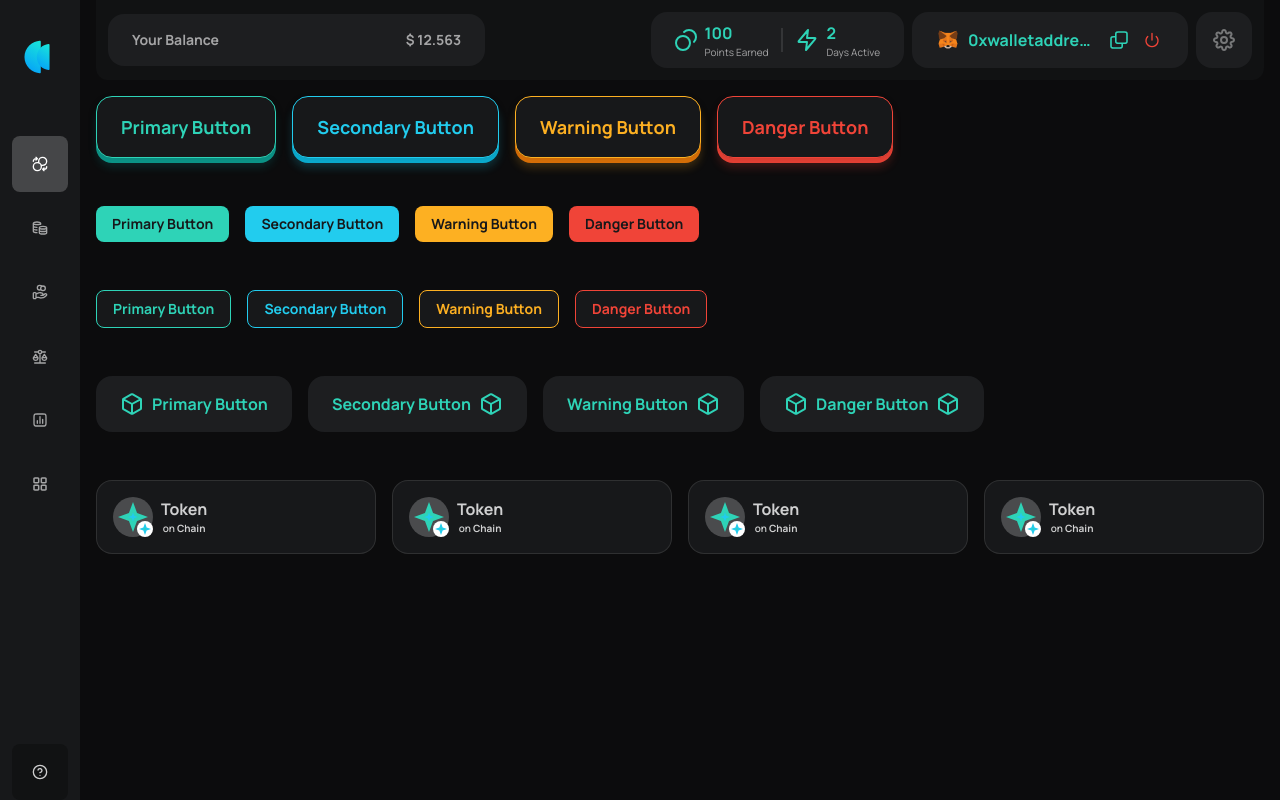
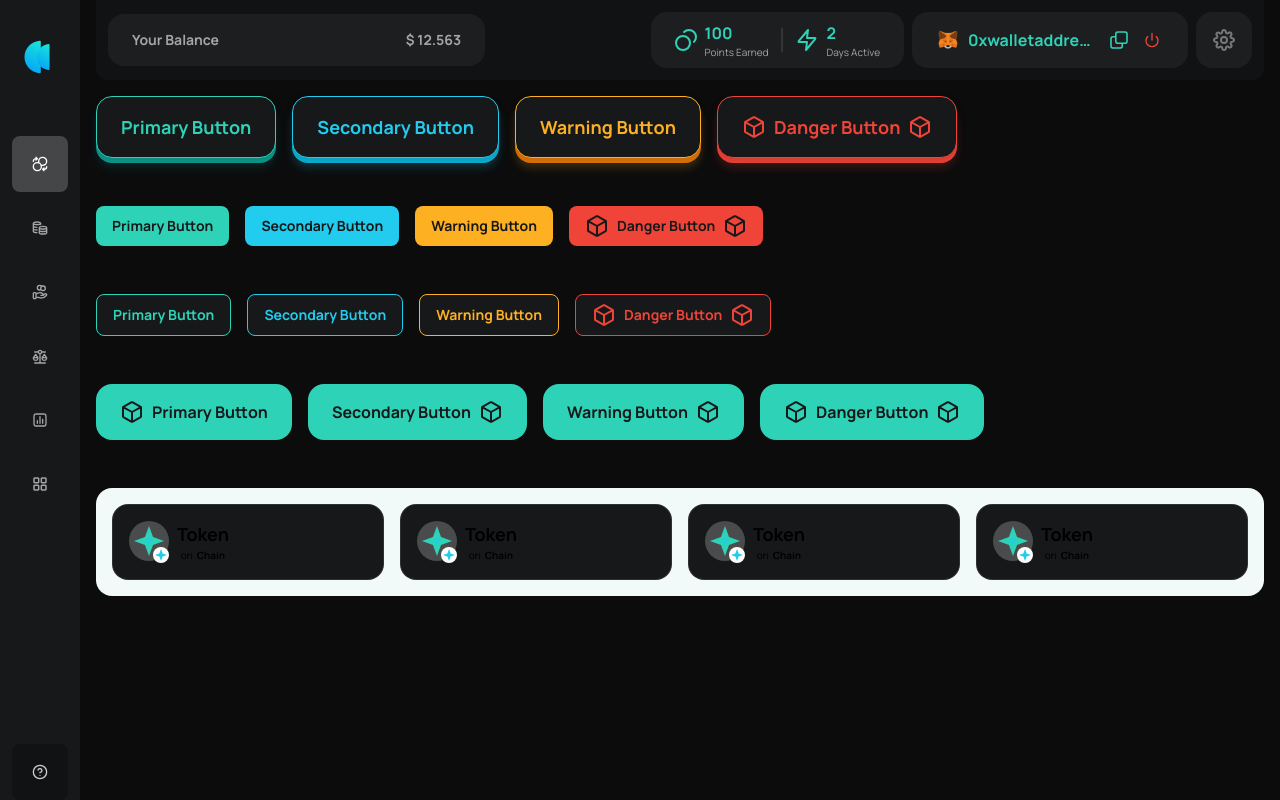
Before and after one commit to Drago-Spidey/kana-labs, a Next.js app: page /kana-labs/Page/TestComponents in a window 1280 px wide. Built offline with nearby package versions, Linux system fonts and the light colour scheme.

Commit message:
light theme added

```diff
--- a/src/app/Page/TestComponents/page.tsx
+++ b/src/app/Page/TestComponents/page.tsx
@@ -18,27 +18,27 @@ const TestComponents: React.FC = () => {
         <KanaButton label={"Primary Button"} type="primary" onClick={() => { }} />
         <KanaButton label={"Secondary Button"} type="secondary" onClick={() => { }} />
         <KanaButton label={"Warning Button"} type="warning" onClick={() => { }} />
-        <KanaButton label={"Danger Button"} type="danger" onClick={() => { }} />
+        <KanaButton label={"Danger Button"} type="danger" leftIcon={< ContainerImg />} rightIcon={< ContainerImg />}  onClick={() => { }} />
       </div>
       <div className="flex flex-row w-full gap-4 ">
         <KanaFillButton label={"Primary Button"} type="primary" onClick={() => { }} />
         <KanaFillButton label={"Secondary Button"} type="secondary" onClick={() => { }} />
         <KanaFillButton label={"Warning Button"} type="warning" onClick={() => { }} />
-        <KanaFillButton label={"Danger Button"} type="danger" onClick={() => { }} />
+        <KanaFillButton label={"Danger Button"} type="danger" leftIcon={< ContainerImg />} rightIcon={< ContainerImg />}  onClick={() => { }} />
       </div>
       <div className="flex flex-row w-full gap-4 ">
         <KanaOutlineButton label={"Primary Button"} type="primary" onClick={() => { }} />
         <KanaOutlineButton label={"Secondary Button"} type="secondary" onClick={() => { }} />
         <KanaOutlineButton label={"Warning Button"} type="warning" onClick={() => { }} />
-        <KanaOutlineButton label={"Danger Button"} type="danger" onClick={() => { }} />
+        <KanaOutlineButton label={"Danger Button"} type="danger" leftIcon={< ContainerImg />} rightIcon={< ContainerImg />}  onClick={() => { }} />
       </div>
       <div className="flex flex-row w-full gap-4 ">
-        <KanaHeaderButton label={"Primary Button"} type="default" size="large" leftIcon={<ContainerImg />} onClick={() => { }} />
-        <KanaHeaderButton label={"Secondary Button"} type="default" size="large" rightIcon={< ContainerImg />} onClick={() => { }} />
-        <KanaHeaderButton label={"Warning Button"} type="default" size="large" rightIcon={< ContainerImg />} onClick={() => { }} />
-        <KanaHeaderButton label={"Danger Button"} type="default" size="large" leftIcon={< ContainerImg />} rightIcon={< ContainerImg />} onClick={() => { }} />
+        <KanaHeaderButton label={"Primary Button"} type="primary" size="large" leftIcon={<ContainerImg />} onClick={() => { }} />
+        <KanaHeaderButton label={"Secondary Button"} type="primary" size="large" rightIcon={< ContainerImg />} onClick={() => { }} />
+        <KanaHeaderButton label={"Warning Button"} type="primary" size="large" rightIcon={< ContainerImg />} onClick={() => { }} />
+        <KanaHeaderButton label={"Danger Button"} type="primary" size="large" leftIcon={< ContainerImg />} rightIcon={< ContainerImg />} onClick={() => { }} />
       </div>
-      <div className="flex flex-row w-full gap-4 ">
+      <div className="flex flex-row w-full gap-4 p-4 mb-16 rounded-2xl  bg-[#F2F9F9]">
       <OnChainToken onChainImage={<DefaultImg/>} baseChainImage={<DefaultSmall/>} onChainName={"Token"} baseChainName={"Chain"} ></OnChainToken>
       <OnChainToken onChainImage={<DefaultImg/>} baseChainImage={<DefaultSmall/>} onChainName={"Token"} baseChainName={"Chain"} ></OnChainToken>
       <OnChainToken onChainImage={<DefaultImg/>} baseChainImage={<DefaultSmall/>} onChainName={"Token"} baseChainName={"Chain"} ></OnChainToken>
--- a/src/app/components/buttons/KanaButton.tsx
+++ b/src/app/components/buttons/KanaButton.tsx
@@ -6,8 +6,8 @@ interface KanaButtonProps {
   size?: "small" | "medium" | "large";
   width?: string;
   height?: string;
-  icon?: React.ReactNode;
-  type?: "primary" | "secondary" | "warning" | "danger";
+  leftIcon?: React.ReactNode; // Left icon prop
+  rightIcon?: React.ReactNode;   type?: "primary" | "secondary" | "warning" | "danger";
   onClick?: () => void;
   buttonType?: "button" | "submit" | "reset";
 }
@@ -18,7 +18,8 @@ const KanaButton: React.FC<KanaButtonProps> = ({
   width = "auto",
   height = "auto",
   type = "primary",
-  icon,
+  leftIcon,
+  rightIcon,
   onClick,
   buttonType = "button",
 }) => {
@@ -59,19 +60,19 @@ const KanaButton: React.FC<KanaButtonProps> = ({
       active: "active:bg-klwhite-900 active:text-teal-600 active:border-teal-400 active:shadow-[0px_10px_8px_0px_#00FFFF1A,0px_4px_8px_0px_#00000026,0px_3px_0px_0px_#0E9384]",
     },
     secondarylight: {
-      default: "bg-darkGray-500 text-cyan-400 border-cyan-400 shadow-[0px_10px_8px_0px_#22CCEE33,0px_4px_8px_0px_#00000026,0px_5px_0px_0px_#06AED4]",
-      hover: "hover:bg-klblack-500 hover:shadow-[0px_10px_8px_0px_#00FFFF1A,0px_4px_8px_0px_#00000026,0px_7px_0px_0px_#06AED4]",
-      active: "active:bg-klblack-500 active:text-cyan-600 active:border-cyan-600 active:shadow-[0px_10px_8px_0px_#00FFFF1A,0px_4px_8px_0px_#00000026,0px_3px_0px_0px_#06AED4]",
+      default: "bg-klwhite-850   text-cyan-400 border-cyan-400 shadow-[0px_10px_8px_0px_#22CCEE33,0px_4px_8px_0px_#00000026,0px_5px_0px_0px_#06AED4]",
+      hover: "hover:bg-klwhite-900 hover:shadow-[0px_10px_8px_0px_#00FFFF1A,0px_4px_8px_0px_#00000026,0px_7px_0px_0px_#06AED4]",
+      active: "active:bg-klwhite-900 active:text-cyan-600 active:border-cyan-600 active:shadow-[0px_10px_8px_0px_#00FFFF1A,0px_4px_8px_0px_#00000026,0px_3px_0px_0px_#06AED4]",
     },
     warninglight: {
-      default: "bg-darkGray-500 text-orange-400 border-orange-400 shadow-[0px_10px_8px_0px_#FDB02233,0px_4px_8px_0px_#00000026,0px_5px_0px_0px_#DC6803]",
-      hover: "hover:bg-klblack-500 hover:shadow-[0px_10px_8px_0px_#FDB02233,0px_4px_8px_0px_#00000026,0px_7px_0px_0px_#DC6803]",
-      active: "active:bg-klblack-500 active:text-orange-600 active:border-orange-600 active:shadow-[0px_10px_8px_0px_#FDB02233,0px_4px_8px_0px_#00000026,0px_3px_0px_0px_#DC6803]",
+      default: "bg-klwhite-850  text-orange-400 border-orange-400 shadow-[0px_10px_8px_0px_#FDB02233,0px_4px_8px_0px_#00000026,0px_5px_0px_0px_#DC6803]",
+      hover: "hover:bg-klwhite-900 hover:shadow-[0px_10px_8px_0px_#FDB02233,0px_4px_8px_0px_#00000026,0px_7px_0px_0px_#DC6803]",
+      active: "active:bg-klwhite-900 active:text-orange-600 active:border-orange-600 active:shadow-[0px_10px_8px_0px_#FDB02233,0px_4px_8px_0px_#00000026,0px_3px_0px_0px_#DC6803]",
     },
     dangerlight: {
-      default: "bg-darkGray-500 text-red-500 border-red-500 shadow-[0px_10px_8px_0px_#F0443833,0px_4px_8px_0px_#00000026,0px_5px_0px_0px_#F04438]",
-      hover: "hover:bg-klblack-500 hover:shadow-[0px_10px_8px_0px_#F0443833,0px_4px_8px_0px_#00000026,0px_7px_0px_0px_#F04438]",
-      active: "active:bg-klblack-500 active:text-red-600 active:border-red-500 active:shadow-[0px_10px_8px_0px_#F0443833,0px_4px_8px_0px_#00000026,0px_3px_0px_0px_#F04438]",
+      default: "bg-klwhite-850  text-red-500 border-red-500 shadow-[0px_10px_8px_0px_#F0443833,0px_4px_8px_0px_#00000026,0px_5px_0px_0px_#F04438]",
+      hover: "hover:bg-klwhite-900 hover:shadow-[0px_10px_8px_0px_#F0443833,0px_4px_8px_0px_#00000026,0px_7px_0px_0px_#F04438]",
+      active: "active:bg-klwhite-900 active:text-red-600 active:border-red-500 active:shadow-[0px_10px_8px_0px_#F0443833,0px_4px_8px_0px_#00000026,0px_3px_0px_0px_#F04438]",
     },
 
   };
@@ -114,8 +115,9 @@ const KanaButton: React.FC<KanaButtonProps> = ({
         height, // Custom height
       }}
     >
-      {icon && <span>{icon}</span>}
+       {leftIcon}
       <span>{label}</span>
+      {rightIcon}
     </button>
   );
 };
--- a/src/app/components/buttons/KanaFillButton.tsx
+++ b/src/app/components/buttons/KanaFillButton.tsx
@@ -1,12 +1,14 @@
 import React from "react";
+import useStore from '../../store/index';
+
 
 interface KanaFillButtonProps {
   label: string;
   size?: "small" | "medium" | "large";
   width?: string;
   height?: string;
-  icon?: React.ReactNode;
-  type?: "primary" | "secondary" | "warning" | "danger";
+  leftIcon?: React.ReactNode; // Left icon prop
+  rightIcon?: React.ReactNode;   type?: "primary" | "secondary" | "warning" | "danger";
   onClick?: () => void;
   buttonType?: "button" | "submit" | "reset";
 }
@@ -17,10 +19,13 @@ const KanaFillButton: React.FC<KanaFillButtonProps> = ({
   width = "auto",
   height = "auto",
   type = "primary",
-  icon,
+  leftIcon,
+  rightIcon,
   onClick,
   buttonType = "button",
 }) => {
+
+  const { isDarkMode } = useStore();
 
     const sizeClasses = {
     small: "px-2 py-1 text-sm",
@@ -31,33 +36,58 @@ const KanaFillButton: React.FC<KanaFillButtonProps> = ({
 
   // Define default colors for primary and secondary types using Tailwind classes
     //borderRadius: 'var(--smooth-corners, 0.5em)', // Smooth corners
-
     const typeStyles = {
       primary: {
-        default: "bg-teal-400 text-darkGray-500 ",
+        default: "bg-teal-400",
         hover: "hover:bg-teal-200",
         active: "active:bg-teal-600",
       },
+      primarylight: {
+        default: "bg-teal-400 ",
+        hover: "hover:bg-teal-500",
+        active: "active:bg-teal-600",
+      },
       secondary: {
-        default: "bg-cyan-400 text-darkGray-500 ",
-        hover: "hover:bg-cyan-200",
+        default: "bg-cyan-400",
+        hover: "hover:bg-cyan-500",
+        active: "active:bg-cyan-600",
+      },
+      secondarylight: {
+        default: "bg-cyan-400",
+        hover: "hover:bg-cyan-500",
         active: "active:bg-cyan-600",
       },
       warning: {
-        default: "bg-orange-400 text-darkGray-500 ",
+        default: "bg-orange-400",
         hover: "hover:bg-orange-200",
         active: "active:bg-orange-600",
       },
+      warninglight: {
+        default: "bg-orange-400",
+        hover: "hover:bg-orange-500",
+        active: "active:bg-orange-600",
+      },
       danger: {
-        default: "bg-red-500 text-darkGray-500 ",
+        default: "bg-red-500",
         hover: "hover:bg-red-400",
         active: "active:bg-red-600",
       },
-
+      dangerlight: {
+        default: "bg-red-500",
+        hover: "hover:bg-red-600",
+        active: "active:bg-red-700",
+      },
     };
 
-  // Extract styles based on button type
-  const { default: defaultStyle, active, hover } = typeStyles[type];
+    const theme: string = isDarkMode ? "" : "light";
+  // Generate the full key and ensure it exists in typeStyles
+  const styleKey = `${type}${theme}` as keyof typeof typeStyles;
+
+  // Provide fallback styles in case the key doesn't exist
+  const { default: defaultStyle, hover, active } =
+    typeStyles[styleKey] || typeStyles.primary;
+
+
 
   const buttonClasses = `
     ${sizeClasses[size]}
@@ -73,6 +103,7 @@ const KanaFillButton: React.FC<KanaFillButtonProps> = ({
     duration-200
     font-manrope
     font-extrabold
+    ${isDarkMode?'text-darkGray-500':'text-white'}
   `;
 
   return (
@@ -85,8 +116,9 @@ const KanaFillButton: React.FC<KanaFillButtonProps> = ({
         height, // Custom height
       }}
     >
-      {icon && <span>{icon}</span>}
+     {leftIcon}
       <span>{label}</span>
+      {rightIcon}
     </button>
   );
 };
--- a/src/app/components/buttons/KanaHeaderButton.tsx
+++ b/src/app/components/buttons/KanaHeaderButton.tsx
@@ -1,6 +1,5 @@
-import { StaticImport } from "next/dist/shared/lib/get-img-props";
-import Image from "next/image";
 import React from "react";
+import useStore from '../../store/index';
 
 interface KanaHeaderButtonProps {
   label: string;
@@ -25,7 +24,7 @@ const KanaHeaderButton: React.FC<KanaHeaderButtonProps> = ({
   onClick,
   buttonType = "button",
 }) => {
-
+  const { isDarkMode } = useStore();
   const sizeClasses = {
     small: "px-2 py-1 text-sm",
     medium: "px-4 py-2 text-sm rounded-lg",
@@ -41,6 +40,11 @@ const KanaHeaderButton: React.FC<KanaHeaderButtonProps> = ({
     primary: {
       default: "bg-teal-400 text-darkGray-500 ",
       hover: "hover:bg-teal-200 ",
+      active: "active:bg-teal-600 ",
+    },
+    primarylight: {
+      default: "bg-[#eff7f8] text-teal-600 ",
+      hover: "hover:bg-[#e4f2f3]",
       active: "active:bg-teal-600 ",
     },
     secondary: {
@@ -60,7 +64,13 @@ const KanaHeaderButton: React.FC<KanaHeaderButtonProps> = ({
     },
   };
 
-  const { default: defaultStyle, active, hover } = typeStyles[type];
+  const theme: string = isDarkMode ? "" : "light";
+  // Generate the full key and ensure it exists in typeStyles
+  const styleKey = `${type}${theme}` as keyof typeof typeStyles;
+
+  // Provide fallback styles in case the key doesn't exist
+  const { default: defaultStyle, hover, active } =
+    typeStyles[styleKey] || typeStyles.primary;
 
   const buttonClasses = `
     ${sizeClasses[size]}
--- a/src/app/components/buttons/KanaOutlineButton.tsx
+++ b/src/app/components/buttons/KanaOutlineButton.tsx
@@ -1,12 +1,14 @@
 import React from "react";
+import useStore from '../../store/index';
+
 
 interface KanaButtonProps {
   label: string;
   size?: "small" | "medium" | "large";
   width?: string;
   height?: string;
-  icon?: React.ReactNode;
-  type?: "primary" | "secondary" | "warning" | "danger";
+  leftIcon?: React.ReactNode; // Left icon prop
+  rightIcon?: React.ReactNode;   type?: "primary" | "secondary" | "warning" | "danger";
   onClick?: () => void;
   buttonType?: "button" | "submit" | "reset";
 }
@@ -17,10 +19,13 @@ const KanaButton: React.FC<KanaButtonProps> = ({
   width = "auto",
   height = "auto",
   type = "primary",
-  icon,
+  leftIcon,
+  rightIcon,
   onClick,
   buttonType = "button",
 }) => {
+
+  const { isDarkMode } = useStore();
 
     const sizeClasses = {
       small: "px-2 py-1 text-sm",
@@ -51,11 +56,38 @@ const KanaButton: React.FC<KanaButtonProps> = ({
         hover: "hover:bg-klblack-500 hover:text-red-400 hover:border-red-400",
         active: "active:bg-klblack-500 active:text-red-600 active:border-red-600",
       },
+      primarylight: {
+        default: "bg-klwhite-850 text-teal-600 border-teal-600",
+        hover: "hover:bg-teal-600 hover:text-white",
+        active: "active:bg-klwhite-900 active:text-teal-600 active:border-teal-400",
+      },
+      secondarylight: {
+        default: "bg-klwhite-850 text-cyan-400 border-cyan-400",
+        hover: "hover:bg-cyan-400 hover:text-white",
+        active: "active:bg-klwhite-900 active:text-cyan-600 active:border-cyan-600",
+      },
+      warninglight: {
+        default: "bg-klwhite-850 text-orange-400 border-orange-400",
+        hover: "hover:bg-orange-400 hover:text-white",
+        active: "active:bg-klwhite-900 active:text-orange-600 active:border-orange-600",
+      },
+      dangerlight: {
+        default: "bg-klwhite-850 text-red-500 border-red-500",
+        hover: "hover:bg-red-500 hover:text-white",
+        active: "active:bg-klwhite-900 active:text-red-600 active:border-red-500",
+      },
+
 
   };
 
   // Extract styles based on button type
-  const { default: defaultStyle, active, hover } = typeStyles[type];
+  const theme: string = isDarkMode ? "" : "light";
+  // Generate the full key and ensure it exists in typeStyles
+  const styleKey = `${type}${theme}` as keyof typeof typeStyles;
+
+  // Provide fallback styles in case the key doesn't exist
+  const { default: defaultStyle, hover, active } =
+    typeStyles[styleKey] || typeStyles.primary;
 
   const buttonClasses = `
     ${sizeClasses[size]}
@@ -84,8 +116,9 @@ const KanaButton: React.FC<KanaButtonProps> = ({
         height, // Custom height
       }}
     >
-      {icon && <span>{icon}</span>}
+       {leftIcon}
       <span>{label}</span>
+      {rightIcon}
     </button>
   );
 };
--- a/src/app/components/buttons/OnChainToken.tsx
+++ b/src/app/components/buttons/OnChainToken.tsx
@@ -1,6 +1,6 @@
-import { StaticImport } from "next/dist/shared/lib/get-img-props";
-import Image from "next/image";
 import React from "react";
+import useStore from '../../store/index';
+
 
 interface OnChainTokenProps {
   onChainImage: React.ReactNode; // URL or path to the On-chain Image
@@ -15,9 +15,13 @@ const OnChainToken: React.FC<OnChainTokenProps> = ({
   onChainName,
   baseChainName,
 }) => {
+
+  const { isDarkMode } = useStore();
+
   return (
-    <div className="flex flex-row gap-2 w-full rounded-2xl h-fit border border-white/10 p-4 bg-darkGray-500 hover:bg-darkGray-400 cursor-pointer">
-      {/* On-Chain and Base-Chain Images */}
+<div
+  className={`flex flex-row gap-2 w-full rounded-2xl h-fit border p-4 ${isDarkMode ? 'bg-darkGray-500 hover:bg-darkGray-400  border-white/10' : ' text-klwhite-100 bg-klwhite-850 hover:bg-[#ffffff0f] border-gray-200 '} cursor-pointer`}
+>      {/* On-Chain and Base-Chain Images */}
       <div className="relative">
         {onChainImage}
 
@@ -27,11 +31,11 @@ const OnChainToken: React.FC<OnChainTokenProps> = ({
       </div>
 
       {/* On-Chain and Base-Chain Names */}
-      <div className="flex flex-row items-center gap-2 md:gap-0 md:flex-col text-white/80 font-manrope">
-        <div className="font-[800]">{onChainName}</div>
-        <div className="font-semibold text-xss">
-          {"on "}
-          <span className="font-extrabold">{baseChainName}</span>
+      <div className="flex flex-row font-extrabold items-center gap-2 md:gap-0 md:flex-col ">
+        <p className="text-[18px]">{onChainName}</p>
+        <div className=" text-xss flex flex-row gap-1 h-fill items-center">
+          <span className="font-normal">on</span>
+          <span className="">{baseChainName}</span>
         </div>
       </div>
     </div>
--- a/src/app/store/index.ts
+++ b/src/app/store/index.ts
@@ -1,8 +1,13 @@
 import { create } from 'zustand';
 
-// Define the Zustand store
-const useStore = create(() => ({
+interface StoreState {
+  isDarkMode: boolean;
+  toggleDarkMode: () => void;
+}
+
+const useStore = create<StoreState>((set) => ({
   isDarkMode: true,
+  toggleDarkMode: () => set((state) => ({ isDarkMode: !state.isDarkMode })),
 }));
 
 export default useStore;
--- a/tailwind.config.ts
+++ b/tailwind.config.ts
@@ -152,7 +152,7 @@ const config: Config = {
         klwhite: {
           25: '#2A2C2D',
           50: '#333535',
-          100: '#4A4B4C',
+          100: '#4A4B4d',
           200: '#616162',
           300: '#787879',
           400: '#8E8E8F',
```
Also changed, not shown: 1 other file (tests, documents, lock files or other folders). Lines whose indentation alone changed are shown as unchanged.
